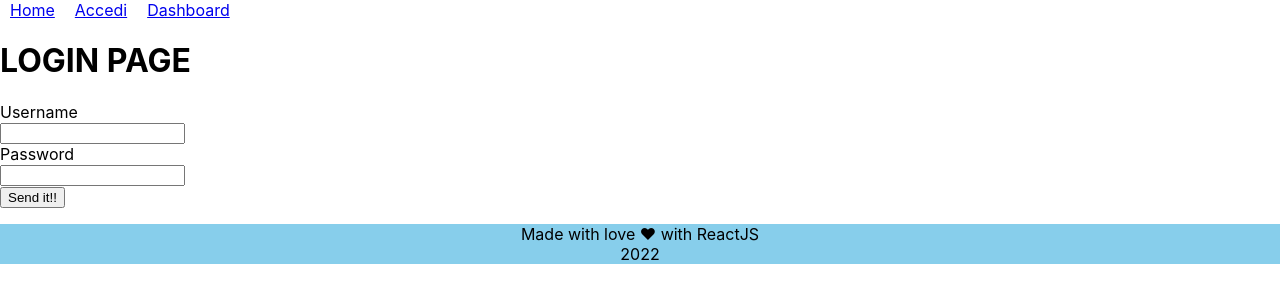
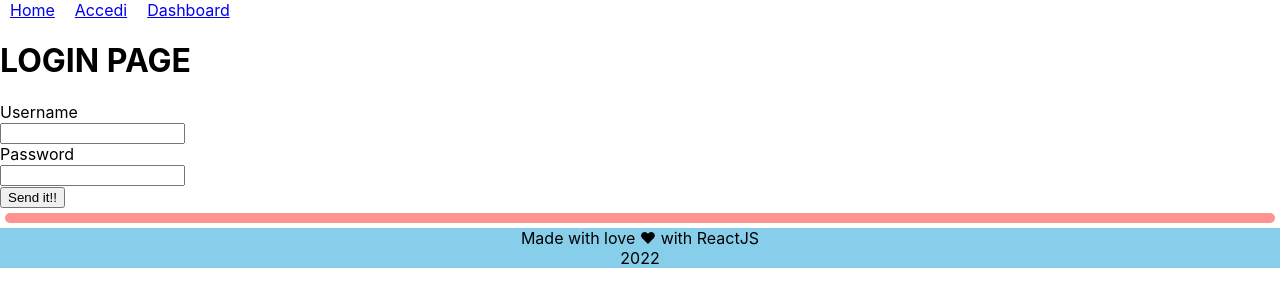
Before and after one commit to sazdg/lista-mare, a React (Create React App) app: page /accedi in a window 1280 px wide. Shown: the top 306 px of the page. Built offline with nearby package versions, Linux system fonts and the light colour scheme.

Commit message:
login page - feedback messages

```diff
--- a/src/App.css
+++ b/src/App.css
@@ -8,3 +8,18 @@ footer {
   padding: 10px;
   width: 40px;
 }
+
+.error {
+  background-color: #ff938f;
+  padding: 5px;
+  border-radius: 10px;
+  margin: 5px;
+  text-align: center;
+}
+.success {
+  background-color: #90e991;
+  padding: 5px;
+  border-radius: 10px;
+  margin: 5px;
+  text-align: center;
+}
```
